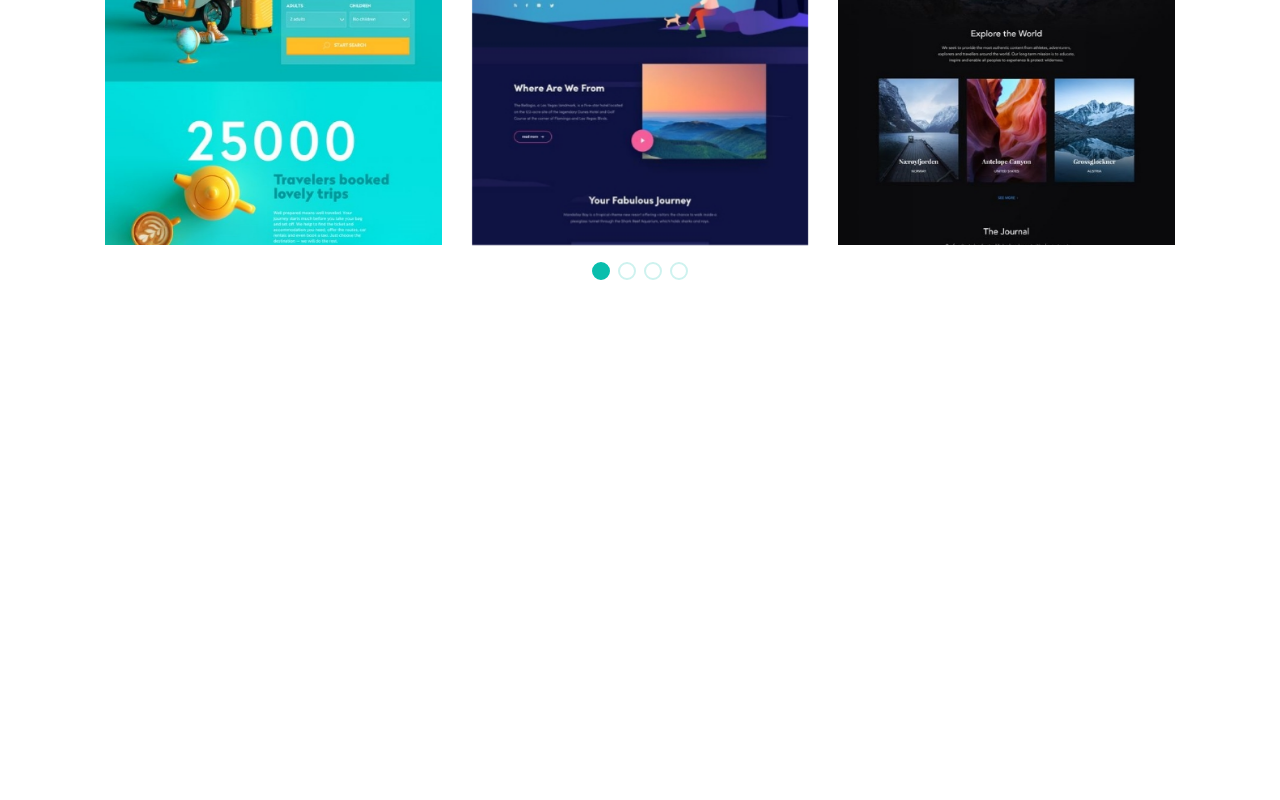
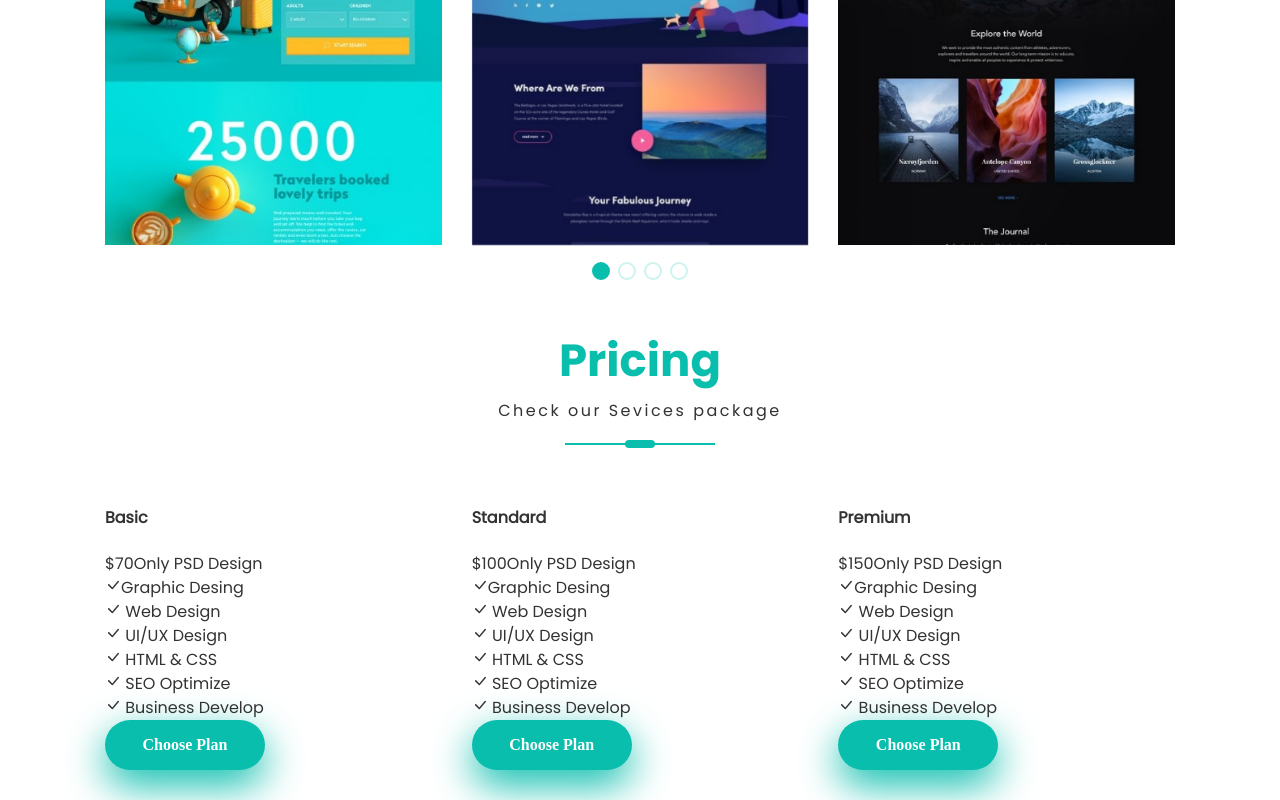
Before and after one commit to amirgh82/CV-project, a React (Create React App) app: page / in a window 1280 px wide. Shown: the part 4379-5179 px from the top of the page. Before the commit the page ends 4666 px from the top, so only its background shows below. Built offline with nearby package versions, Linux system fonts and the light colour scheme.

Commit message:
write html in Pricing component

```diff
--- a/package.json
+++ b/package.json
@@ -8,6 +8,7 @@
     "@testing-library/user-event": "^13.5.0",
     "react": "^18.2.0",
     "react-dom": "^18.2.0",
+    "react-icons": "^4.9.0",
     "react-scripts": "5.0.1",
     "swiper": "^9.3.2",
     "web-vitals": "^2.1.4"
--- a/src/App.js
+++ b/src/App.js
@@ -5,6 +5,7 @@ import About from './components/About/About';
 import Services from './components/Services/Services';
 import Resume from './components/Resume/Resume';
 import Portfolio from './components/Portfolio/Portfolio';
+import Pricing from './components/Pricing/Pricing';
 function App() {
   return (
     <>
@@ -14,6 +15,7 @@ function App() {
       <Services />
       <Resume />
       <Portfolio />
+      <Pricing />
     </>
   );
 }
--- a/src/components/Dependencies/Button/Button.jsx
+++ b/src/components/Dependencies/Button/Button.jsx
@@ -1,4 +1,4 @@
-import React, { Children } from 'react'
+import React from 'react'
 import './Button.css'
 export default function Button({children}) {
     return (
--- a/src/components/Pricing/Pricing.jsx
+++ b/src/components/Pricing/Pricing.jsx
@@ -1,8 +1,107 @@
 import React from 'react'
 import './Pricing.css'
-
+import Title from '../Dependencies/Titles/Title'
+import { BsCheckLg } from 'react-icons/bs'
+import Button from '../Dependencies/Button/Button'
 export default function Pricing() {
     return (
-        <div>Pricing</div>
+        <section className='pricing'>
+            <div className="container">
+                <Title>
+                    {
+                        [
+                            'Pricing',
+                            'Check our Sevices package'
+                        ]
+                    }
+                </Title>
+                <div className="row">
+                    <div className="col-4">
+                        <div className="package">
+                            <div className="package__head package__head--orange">
+                                <h4 className="package__type">
+                                    Basic
+                                </h4>
+                                <span className="package__price">
+                                    $70
+                                </span>
+                                <span className="package__filter">
+                                    Only PSD Design
+                                </span>
+                            </div>
+                            <div className="package__body">
+                                <ul className="package-options">
+                                    <li className="package-options__item"><BsCheckLg />Graphic Desing</li>
+                                    <li className="package-options__item"><BsCheckLg /> Web Design</li>
+                                    <li className="package-options__item"><BsCheckLg /> UI/UX Design</li>
+                                    <li className="package-options__item"><BsCheckLg /> HTML & CSS</li>
+                                    <li className="package-options__item"><BsCheckLg /> SEO Optimize</li>
+                                    <li className="package-options__item"><BsCheckLg /> Business Develop</li>
+                                </ul>
+                                <Button >
+                                    Choose Plan
+                                </Button>
+                            </div>
+                        </div>
+                    </div>
+                    <div className="col-4">
+                        <div className="package">
+                            <div className="package__head package__head--purple">
+                                <h4 className="package__type">
+                                    Standard
+                                </h4>
+                                <span className="package__price">
+                                    $100
+                                </span>
+                                <span className="package__filter">
+                                    Only PSD Design
+                                </span>
+                            </div>
+                            <div className="package__body">
+                                <ul className="package-options">
+                                    <li className="package-options__item"><BsCheckLg />Graphic Desing</li>
+                                    <li className="package-options__item"><BsCheckLg /> Web Design</li>
+                                    <li className="package-options__item"><BsCheckLg /> UI/UX Design</li>
+                                    <li className="package-options__item"><BsCheckLg /> HTML & CSS</li>
+                                    <li className="package-options__item"><BsCheckLg /> SEO Optimize</li>
+                                    <li className="package-options__item"><BsCheckLg /> Business Develop</li>
+                                </ul>
+                                <Button >
+                                    Choose Plan
+                                </Button>
+                            </div>
+                        </div>
+                    </div>
+                    <div className="col-4">
+                        <div className="package">
+                            <div className="package__head package__head--pink">
+                                <h4 className="package__type">
+                                    Premium
+                                </h4>
+                                <span className="package__price">
+                                    $150
+                                </span>
+                                <span className="package__filter">
+                                    Only PSD Design
+                                </span>
+                            </div>
+                            <div className="package__body">
+                                <ul className="package-options">
+                                    <li className="package-options__item"><BsCheckLg />Graphic Desing</li>
+                                    <li className="package-options__item"><BsCheckLg /> Web Design</li>
+                                    <li className="package-options__item"><BsCheckLg /> UI/UX Design</li>
+                                    <li className="package-options__item"><BsCheckLg /> HTML & CSS</li>
+                                    <li className="package-options__item"><BsCheckLg /> SEO Optimize</li>
+                                    <li className="package-options__item"><BsCheckLg /> Business Develop</li>
+                                </ul>
+                                <Button >
+                                    Choose Plan
+                                </Button>
+                            </div>
+                        </div>
+                    </div>
+                </div>
+            </div>
+        </section >
     )
 }
```
Also changed, not shown: 1 other file (tests, documents, lock files or other folders).
